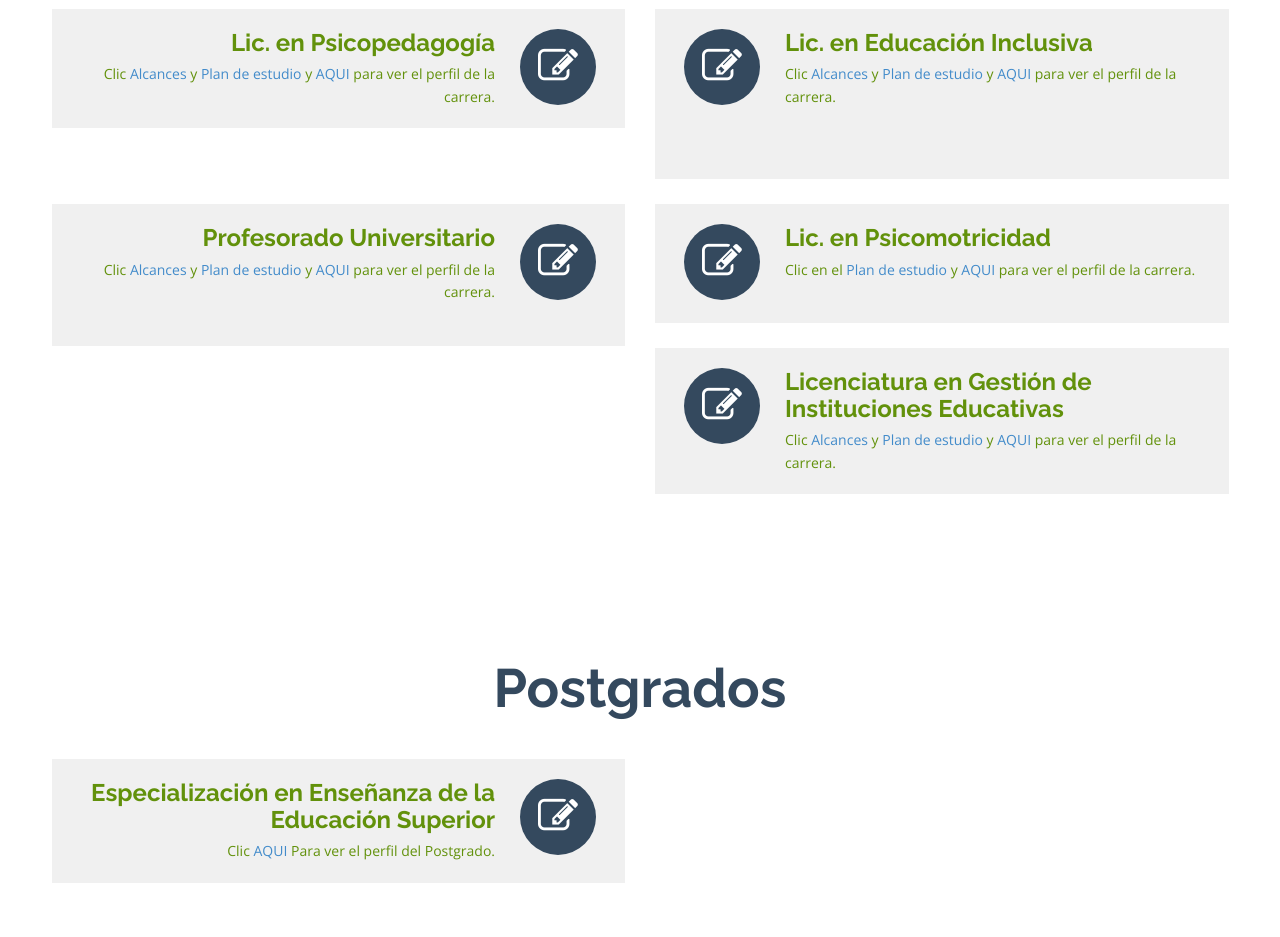
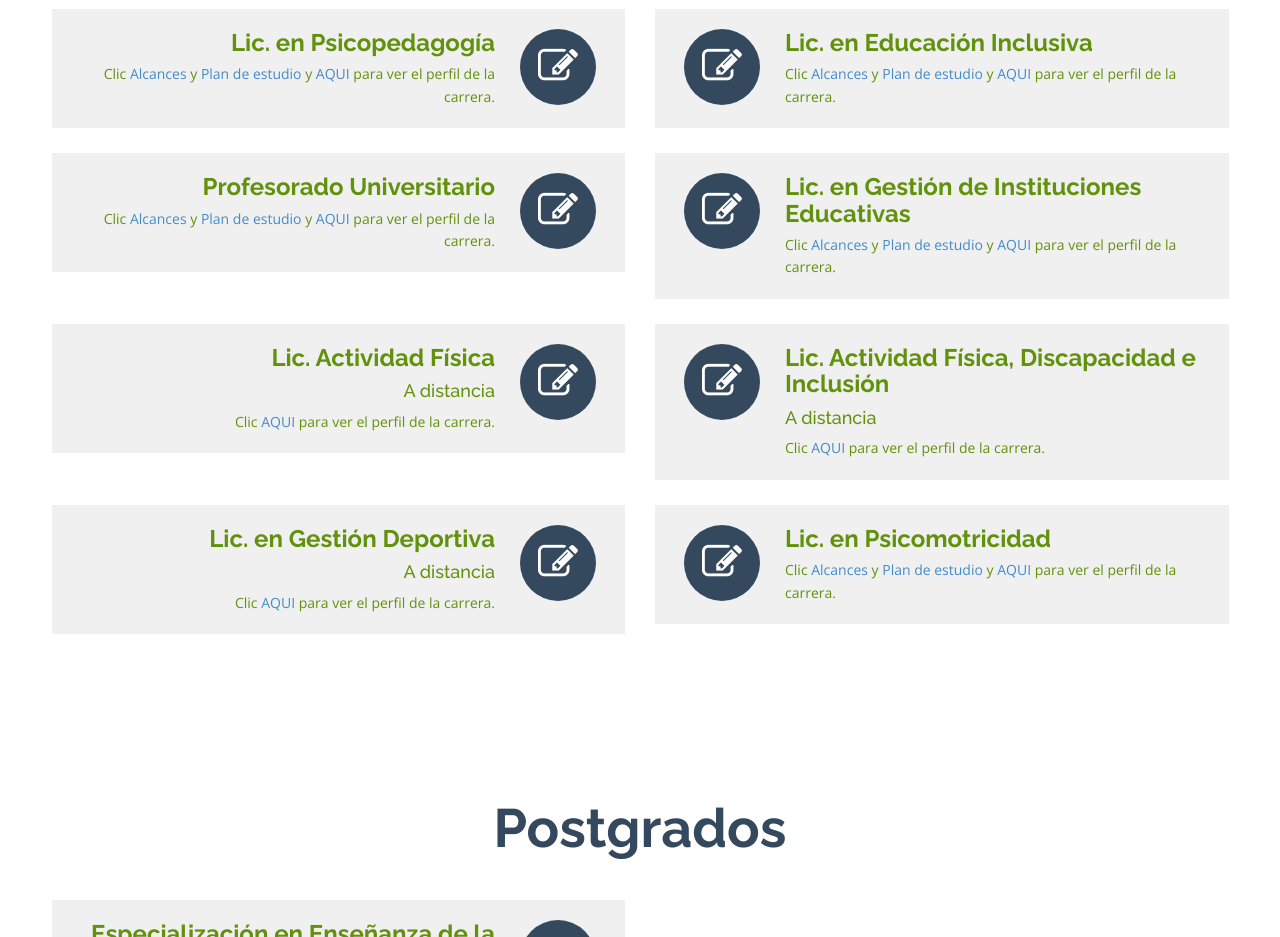
Before and after one commit to marianoveloper/Oferta-Academica, a plain HTML site: page fe.html in a window 1280 px wide. Shown: the part 900-1837 px from the top of the page. Drawn offline with nearby package versions, Linux system fonts and the light colour scheme; a script that the page names is missing.

Commit message:
facultad de Educacion --A distancia

```diff
--- a/fe.html
+++ b/fe.html
@@ -107,18 +107,22 @@
 	<!-- End Header-->
 	<div id="fixed-social">
 		<div>
-		  <a href="http://www.facebook.com/uccuyo" class="fixed-facebook" target="_blank"><i class="fa fa-facebook"></i> <span>Facebook</span></a>
+			<a href="http://www.facebook.com/uccuyo" class="fixed-facebook" target="_blank"><i
+					class="fa fa-facebook"></i> <span>Facebook</span></a>
 		</div>
 		<div>
-			<a href="https://www.instagram.com/uccuyo/" class="fixed-instagrem" target="_blank"><i class="fa fa-instagram"></i> <span>Instagram</span></a>
+			<a href="https://www.instagram.com/uccuyo/" class="fixed-instagrem" target="_blank"><i
+					class="fa fa-instagram"></i> <span>Instagram</span></a>
 		</div>
 		<div>
-		  <a href="https://twitter.com/UniversidadC" class="fixed-twitter" target="_blank"><i class="fa fa-twitter"></i> <span>Twitter</span></a>
+			<a href="https://twitter.com/UniversidadC" class="fixed-twitter" target="_blank"><i
+					class="fa fa-twitter"></i> <span>Twitter</span></a>
 		</div>
 
 
 		<div>
-		  <a href="https://www.youtube.com/user/uccuyosanjuan" class="fixed-youtube" target="_blank"><i class="fa fa-youtube"></i> <span>Youtube</span></a>
+			<a href="https://www.youtube.com/user/uccuyosanjuan" class="fixed-youtube" target="_blank"><i
+					class="fa fa-youtube"></i> <span>Youtube</span></a>
 		</div>
 	</div>
 	<!-- intro -->
@@ -137,7 +141,8 @@
 							<i class="icon-mail"></i>
 							Consultas
 						</a>
-						<a href="https://gestion.uccuyo.edu.ar/preinscripcion/uccuyo/?__o=" class="btn btn-danger btn-lg has-shadow anchor">
+						<a href="https://gestion.uccuyo.edu.ar/preinscripcion/uccuyo/?__o="
+							class="btn btn-danger btn-lg has-shadow anchor">
 							<i class="icon-edit"></i>
 							Inscripciones
 						</a>
@@ -170,8 +175,8 @@
 						<div class="cont">
 							<h3>Lic. en Psicopedagogía</h3>
 							<p>Clic <a target="_blank" href="documentos/fe/planes/LicPsicopedagogía.pdf">Alcances</a> y
-								<a target="_blank" href="documentos/fe/planes/LicPsicopedagogía2015.pdf">Plan de estudio</a> y <a
-									target="_blank"
+								<a target="_blank" href="documentos/fe/planes/LicPsicopedagogía2015.pdf">Plan de
+									estudio</a> y <a target="_blank"
 									href="http://fe.uccuyosj.edu.ar/index.php/carreras/licenciatura-en-psicopedagogia">AQUI</a>
 								para ver el perfil de la carrera.
 							</p>
@@ -185,14 +190,14 @@
 						</div>
 						<div class="cont">
 							<h3>Lic. en Educación Inclusiva</h3>
-							<p>Clic <a target="_blank" href="documentos/fe/planes/LicEducaciónInclusiva.pdf">Alcances</a> y
-								<a target="_blank" href="documentos/fe/planes/Lic EducaciónInclusiva2016.pdf">Plan de estudio</a> y <a
-									target="_blank"
+							<p>Clic <a target="_blank"
+									href="documentos/fe/planes/LicEducaciónInclusiva.pdf">Alcances</a> y
+								<a target="_blank" href="documentos/fe/planes/Lic EducaciónInclusiva2016.pdf">Plan de
+									estudio</a> y <a target="_blank"
 									href="http://fe.uccuyosj.edu.ar/index.php/carreras/licenciatura-en-educacion-inclusiva">AQUI</a>
 								para ver el perfil de la carrera.
 							</p>
-							</p><br><br>
-							<p>&nbsp;</p>
+
 						</div>
 					</div>
 				</div>
@@ -206,46 +211,113 @@
 						<div class="cont">
 							<h3>Profesorado Universitario</h3>
 							<p>Clic <a target="_blank" href="documentos/fe/planes/ProfUniversitario.pdf">Alcances</a> y
-								<a target="_blank" href="documentos/fe/planes/ProfUniversitario2017.pdf">Plan de estudio</a> y <a
-									target="_blank"
+								<a target="_blank" href="documentos/fe/planes/ProfUniversitario2017.pdf">Plan de
+									estudio</a> y <a target="_blank"
 									href="http://fe.uccuyosj.edu.ar/index.php/carreras/profesorado">AQUI</a>
 								para ver el perfil de la carrera.
 							</p>
-							<p>&nbsp;</p>
+
 						</div>
 					</div>
 				</div>
+
+
+
+
 				<div class="col-sm-6 from-right">
+					<div class="item left-icon ">
+						<div class="icon img-circle">
+							<i class="icon-edit"></i>
+						</div>
+						<div class="cont">
+							<h3>Lic. en Gestión de Instituciones Educativas</h3>
+							<p>Clic <a target="_blank"
+									href="documentos/fe/planes/LicGestiónInstitucionesEducativas.pdf">Alcances</a> y
+								<a target="_blank"
+									href="documentos/fe/planes/LicGestiónInstitucionesEducativas2017.pdf">Plan de
+									estudio</a> y <a target="_blank"
+									href="http://fe.uccuyosj.edu.ar/index.php/carreras/licenciatura-en-gestion-de-instituciones-educativas">AQUI</a>
+								para ver el perfil de la carrera.
+							</p>
+
+						</div>
+					</div>
+				</div>
+
+
+				<div class="col-sm-6 from-left">
+					<div class="clearfix item right-icon">
+						<div class="icon img-circle">
+							<i class="icon-edit"></i>
+						</div>
+						<div class="cont">
+							<h3>Lic. Actividad Física</h3>
+							<h4 class="text-right"> A distancia</h4>
+							<p>Clic <a target="_blank"
+									href="  http://fe.uccuyosj.edu.ar/index.php/carreras/licenciatura-en-actividad-fisica-y-calidad-de-vid ">AQUI</a> para
+								ver el perfil de la carrera.
+
+							</p>
+
+						</div>
+					</div>
+				</div>
+
+
+				<div class="col-sm-6 from-left">
 					<div class="clearfix item left-icon">
 						<div class="icon img-circle">
 							<i class="icon-edit"></i>
 						</div>
 						<div class="cont">
-							<h3>Lic. en Psicomotricidad</h3>
-							<p>Clic en el <a target="_blank" href="documentos/fe/planes/Lic. Psicomotricidad.pdf">Plan de estudio</a> y <a
-									target="_blank"
-									href="http://fe.uccuyosj.edu.ar/index.php/carreras/licenciatura-en-psicomotricidad">AQUI</a>
-								para ver el perfil de la carrera.
+							<h3>Lic. Actividad Física, Discapacidad e Inclusión </h3>
+							<h4 class="text-left"> A distancia</h4>
+							<p>Clic <a target="_blank"
+									href="http://fe.uccuyosj.edu.ar/index.php/carreras/licenciatura-en-actividad-fisica-discapacidad-e-inclusion">AQUI</a> para
+								ver el perfil de la carrera.
+
 							</p>
-							<p>&nbsp;</p>
+						</div>
+					</div>
+				</div>
+
+
+				<div class="col-sm-6 from-left">
+					<div class="clearfix item right-icon">
+						<div class="icon img-circle">
+							<i class="icon-edit"></i>
+						</div>
+						<div class="cont">
+							<h3>Lic. en Gestión Deportiva</h3>
+							<h4 class="text-right"> A distancia</h4>
+							<p>Clic <a target="_blank"
+									href="http://fe.uccuyosj.edu.ar/index.php/carreras/licenciatura-en-gestion-deportiva1">AQUI</a> para
+								ver el perfil de la carrera.
+
+							</p>
 						</div>
 					</div>
 				</div>
 				<div class="col-sm-6 from-left">
-					<div class="item left-icon ">
+					<div class="clearfix item left-icon">
 						<div class="icon img-circle">
 							<i class="icon-edit"></i>
 						</div>
 						<div class="cont">
-							<h3>Licenciatura en Gestión de Instituciones Educativas</h3>
-							<p>Clic <a target="_blank" href="documentos/fe/planes/LicGestiónInstitucionesEducativas.pdf">Alcances</a> y
-								<a target="_blank" href="documentos/fe/planes/LicGestiónInstitucionesEducativas2017.pdf">Plan de estudio</a> y <a
-									target="_blank"
+							<h3>Lic. en Psicomotricidad </h3>
+
+							<p>Clic <a target="_blank"
+								href="documentos/fe/planes/LicGestiónInstitucionesEducativas.pdf">Alcances</a> y
+							<a target="_blank"
+								href="documentos/fe/planes/LicGestiónInstitucionesEducativas2017.pdf">Plan de
+								estudio</a> y <a target="_blank"
 								href="http://fe.uccuyosj.edu.ar/index.php/carreras/licenciatura-en-gestion-de-instituciones-educativas">AQUI</a>
 							para ver el perfil de la carrera.
 						</p>
 						</div>
 					</div>
+				</div>
+
 			</div>
 		</div>
 	</section>
@@ -718,10 +790,18 @@
 					position: "right", // Position may be 'right' or 'left'
 					pre_filled_message: "Hola Uccuyo! Tengo una consulta sobre", // WhatsApp pre-filled message
 				};
-        var proto = document.location.protocol, host = "getbutton.io", url = proto + "//static." + host;
-        var s = document.createElement('script'); s.type = 'text/javascript'; s.async = true; s.src = url + '/widget-send-button/js/init.js';
-        s.onload = function () { WhWidgetSendButton.init(host, proto, options); };
-        var x = document.getElementsByTagName('script')[0]; x.parentNode.insertBefore(s, x);
+				var proto = document.location.protocol,
+					host = "getbutton.io",
+					url = proto + "//static." + host;
+				var s = document.createElement('script');
+				s.type = 'text/javascript';
+				s.async = true;
+				s.src = url + '/widget-send-button/js/init.js';
+				s.onload = function () {
+					WhWidgetSendButton.init(host, proto, options);
+				};
+				var x = document.getElementsByTagName('script')[0];
+				x.parentNode.insertBefore(s, x);
 			})();
 		</script>
 		<!-- /GetButton.io widget -->
@@ -767,7 +847,10 @@
 		<script async src="https://www.googletagmanager.com/gtag/js?id=UA-178272736-1"></script>
 		<script>
 			window.dataLayer = window.dataLayer || [];
-  function gtag(){dataLayer.push(arguments);}
+
+			function gtag() {
+				dataLayer.push(arguments);
+			}
 			gtag('js', new Date());
 
 			gtag('config', 'UA-178272736-1');
```
Lines whose indentation alone changed are shown as unchanged.
